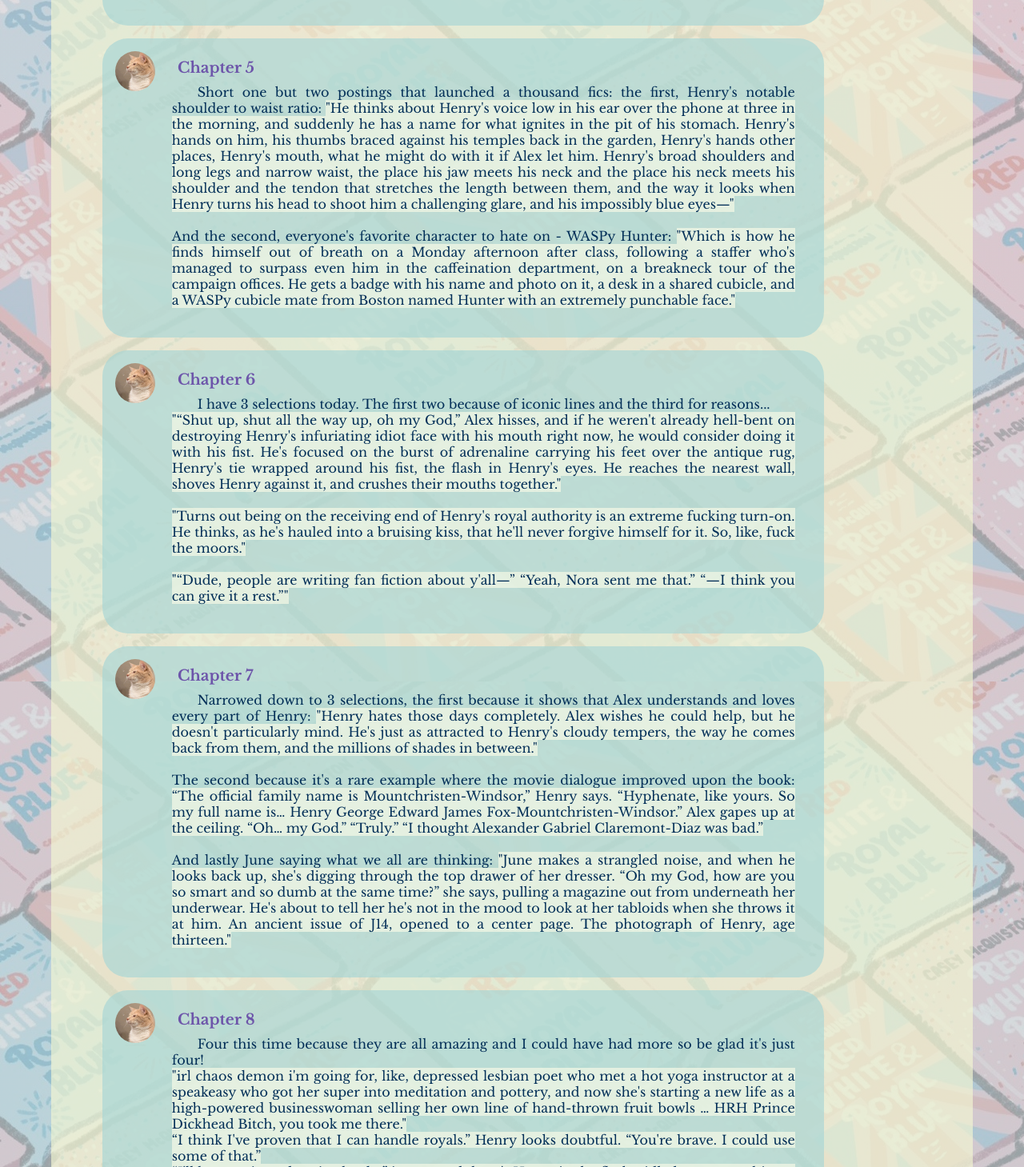
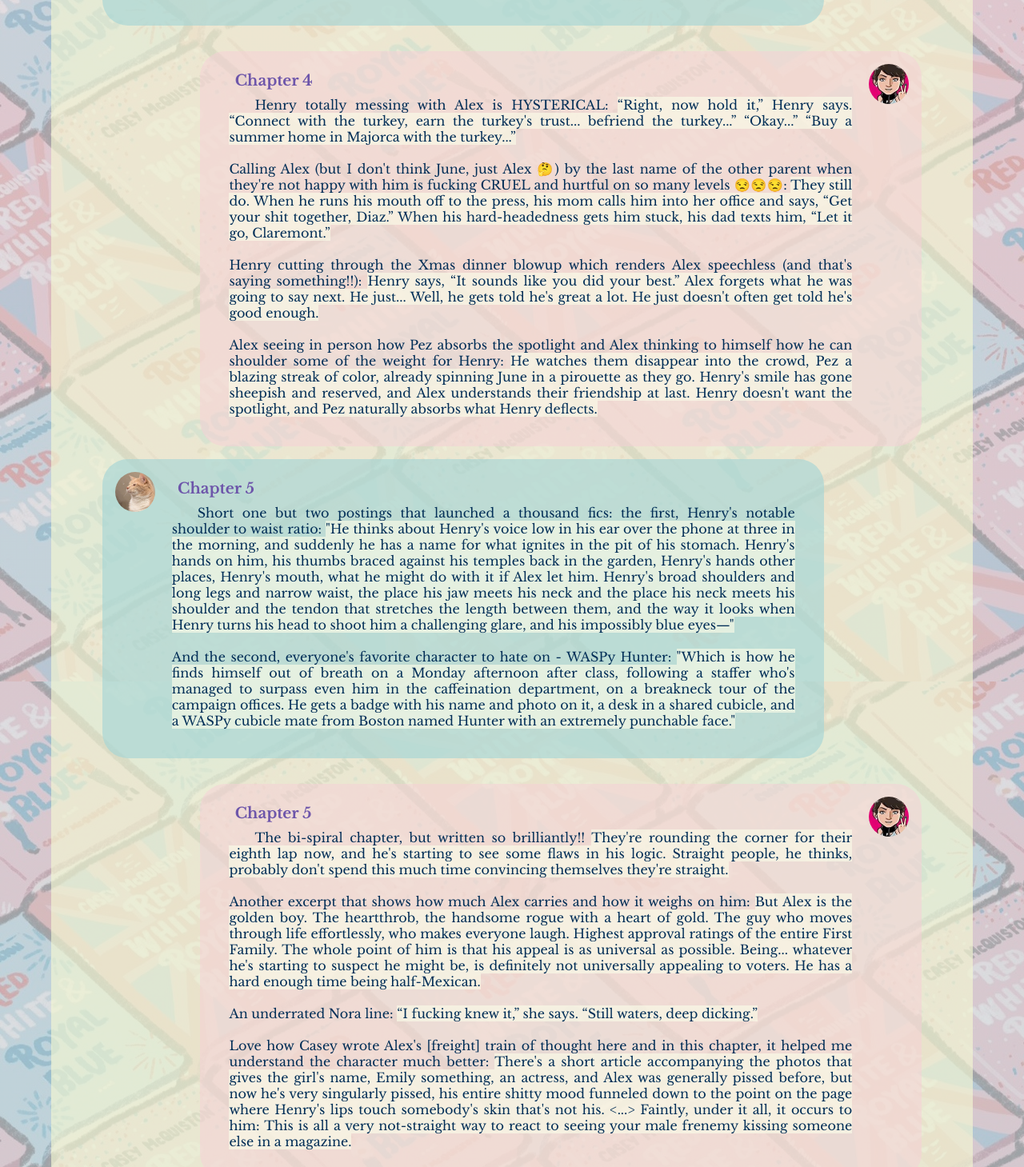
Before and after one commit to estr19/le-ra, a React (Create React App) app: page /rwrb in a window 1280 px wide. Shown: the part 3071-4530 px from the top of the page at 80% size. Built offline with nearby package versions, Linux system fonts and the light colour scheme; a web font is replaced by a local one.

Commit message:
ch 5 estr19

```diff
--- a/src/rwrbConvo.js
+++ b/src/rwrbConvo.js
@@ -64,7 +64,7 @@ export const rwrbConvo = [
 
     The beginning of texts and banter (MY ABSOLUTE FAVE!!💖💖) while discovering Henry's hidden depths and choosing not to filter himself (I think subconsciously Alex just wants to let go of the perfect FSOTUS mask he puts on everyday): <span>He knows he talks too much, hopeless at moderating his feelings, which he usually hides under ten layers of charm, but he ultimately doesn't care what Henry thinks of him, so he doesn't bother. Instead, he's as weird and manic as he wants to be, and Henry jabs back in sharp flashes of startling wit.</span>
 
-    ...and more bi-clocking (his hopeless crush on Shaan 🤭): <span>oh, definitely worth it. even more worth it now. tell shaan i say hi and i miss that sweet sweet ass xoxoxo</span>`,
+    ...and more bi-clocking (his ill-defined crush on Shaan 🤭): <span>oh, definitely worth it. even more worth it now. tell shaan i say hi and i miss that sweet sweet ass xoxoxo</span>`,
   },
   {
     id: 4,
@@ -76,6 +76,19 @@ export const rwrbConvo = [
     The second was my aww, Henry just gets Alex moment: <span>"He doesn't realize he's been talking for an hour until he finishes retelling what happened at dinner and Henry says, “It sounds like you did your best.” Alex forgets what he was going to say next. He just… Well, he gets told he's great a lot. He just doesn't often get told he's good enough."</span>`,
   },
   {
+    id: 4.5,
+    chapter: 4,
+    name: 'estr19',
+    pfp: estr19pfp,
+    message: `Henry totally messing with Alex is HYSTERICAL: <span>“Right, now hold it,” Henry says. “Connect with the turkey, earn the turkey's trust... befriend the turkey...” “Okay...” “Buy a summer home in Majorca with the turkey...”</span>
+
+    Calling Alex (but I don't think June, just Alex 🤔) by the last name of the other parent when they're not happy with him is fucking CRUEL and hurtful on so many levels 😒😒😒: <span>They still do. When he runs his mouth off to the press, his mom calls him into her office and says, “Get your shit together, Diaz.” When his hard-headedness gets him stuck, his dad texts him, “Let it go, Claremont.”</span>
+
+    Henry cutting through the Xmas dinner blowup which renders Alex speechless (and that's saying something!!): <span>Henry says, “It sounds like you did your best.” Alex forgets what he was going to say next. He just... Well, he gets told he's great a lot. He just doesn't often get told he's good enough.</span>
+
+    Alex seeing in person how Pez absorbs the spotlight and Alex thinking to himself how he can shoulder some of the weight for Henry: <span>He watches them disappear into the crowd, Pez a blazing streak of color, already spinning June in a pirouette as they go. Henry's smile has gone sheepish and reserved, and Alex understands their friendship at last. Henry doesn't want the spotlight, and Pez naturally absorbs what Henry deflects.</span>`,
+  },
+  {
     id: 5,
     chapter: 5,
     name: 'bensmom33',
@@ -83,6 +96,19 @@ export const rwrbConvo = [
     message: `Short one but two postings that launched a thousand fics: the first, Henry's notable shoulder to waist ratio: <span>"He thinks about Henry's voice low in his ear over the phone at three in the morning, and suddenly he has a name for what ignites in the pit of his stomach. Henry's hands on him, his thumbs braced against his temples back in the garden, Henry's hands other places, Henry's mouth, what he might do with it if Alex let him. Henry's broad shoulders and long legs and narrow waist, the place his jaw meets his neck and the place his neck meets his shoulder and the tendon that stretches the length between them, and the way it looks when Henry turns his head to shoot him a challenging glare, and his impossibly blue eyes—"</span>
 
     And the second, everyone's favorite character to hate on - WASPy Hunter: <span>"Which is how he finds himself out of breath on a Monday afternoon after class, following a staffer who's managed to surpass even him in the caffeination department, on a breakneck tour of the campaign offices. He gets a badge with his name and photo on it, a desk in a shared cubicle, and a WASPy cubicle mate from Boston named Hunter with an extremely punchable face."</span>`,
+  },
+  {
+    id: 5.5,
+    chapter: 5,
+    name: 'estr19',
+    pfp: estr19pfp,
+    message: `The bi-spiral chapter, but written so brilliantly!! <span>They're rounding the corner for their eighth lap now, and he's starting to see some flaws in his logic. Straight people, he thinks, probably don't spend this much time convincing themselves they're straight.</span>
+
+    Another excerpt that shows how much Alex carries and how it weighs on him: <span>But Alex is the golden boy. The heartthrob, the handsome rogue with a heart of gold. The guy who moves through life effortlessly, who makes everyone laugh. Highest approval ratings of the entire First Family. The whole point of him is that his appeal is as universal as possible. Being... whatever he's starting to suspect he might be, is definitely not universally appealing to voters. He has a hard enough time being half-Mexican.</span>
+
+    An underrated Nora line: <span>“I fucking knew it,” she says. “Still waters, deep dicking.”</span>
+
+    Love how Casey wrote Alex's [freight] train of thought here and in this chapter, it helped me understand the character much better: <span>There's a short article accompanying the photos that gives the girl's name, Emily something, an actress, and Alex was generally pissed before, but now he's very singularly pissed, his entire shitty mood funneled down to the point on the page where Henry's lips touch somebody's skin that's not his. <...> Faintly, under it all, it occurs to him: This is all a very not-straight way to react to seeing your male frenemy kissing someone else in a magazine.</span>`,
   },
   {
     id: 6,
```
